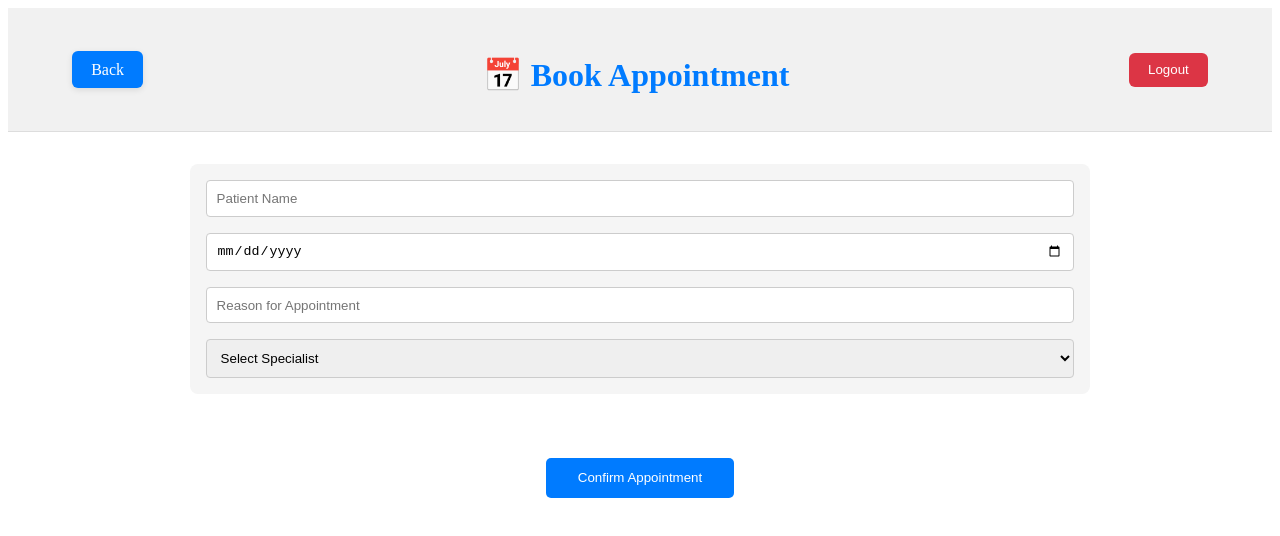
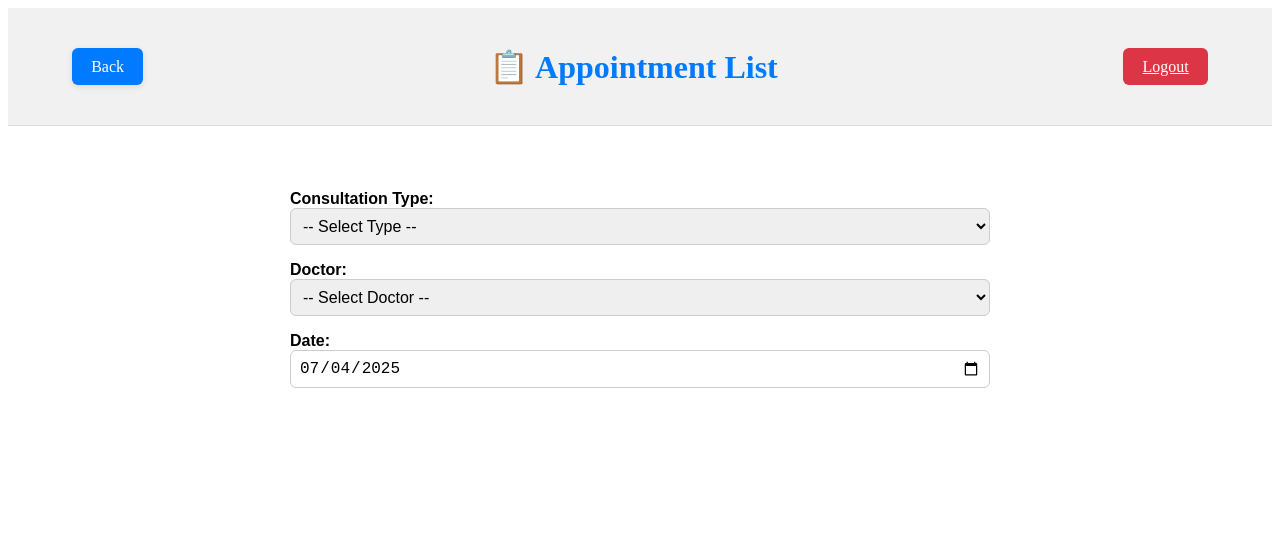
Before and after one commit to monsieur-here/MedicalManagementSystem_SDEPractice, a SvelteKit app in the folder med-manage/: page /homepage/doctors in a window 1280 px wide. Shown: the top 536 px of the page. Built offline with nearby package versions, Linux system fonts and the light colour scheme.

Commit message:
merge consflicts

```diff
--- a/med-manage/src/routes/homepage/doctors/+page.svelte
+++ b/med-manage/src/routes/homepage/doctors/+page.svelte
@@ -1,210 +1,196 @@
 <script>
-  import { goto } from "$app/navigation";
-  import { page } from "$app/stores";
+  //to check if doctors are available in receptionist portal
+  import { onMount } from 'svelte';
 
-  $: user_type = $page.url.searchParams.get("user_type");
-  let doctors = [
-    {
-      id: 1,
-      name: "Dr. Smith",
-      specialty: "Cardiologist",
-      schedule: ["2025-06-10 10:00", "2025-06-20 14:00", "2025-06-21 09:00"],
-    },
-    {
-      id: 2,
-      name: "Dr. Jane Doe",
-      specialty: "Dermatologist",
-      schedule: ["2025-06-10 11:00", "2025-06-12 15:00"],
-    },
+  let selectedDate = new Date().toISOString().split("T")[0];
+  let selectedConsultationType = '';
+  let selectedDoctor = '';
+  let selectedTime = '';
+  let showConfirmation = false;
+  let patientId=0;
+  let visitDescription='';
+  let status='';
+
+  const consultationTypes = ['General', 'Dental', 'Cardiology', 'Dermatology'];
+
+  const doctors = [
+    { doctorId: 1, doctorName: 'Dr. Smith', specialist: 'General' },
+    { doctorId: 2, doctorName: 'Dr. Adams', specialist: 'Dental' },
+    { doctorId: 3, doctorName: 'Dr. Gomez', specialist: 'Cardiology' },
+    { doctorId: 4, doctorName: 'Dr. Patel', specialist: 'Dermatology' }
   ];
 
-  let selectedDoctor = "";
-  let selectedTime = "";
-  let bookingMessage = "";
+  const slots = ['09:00 AM', '10:00 AM', '11:00 AM', '02:00 PM', '03:00 PM', '04:00 PM'];
 
-  let name = "";
-  let date = "";
-  let reason = "";
-  let specialist = "";
+  let availability = Object.create(null);
 
-  function handleBooking() {
-    if (!selectedDoctor || !selectedTime) {
-      bookingMessage = "Please select a doctor and a time slot.";
+  onMount(() => {
+    doctors.forEach(doc => {
+      availability[doc.doctorId] = {};
+      for (let i = 0; i < 7; i++) {
+        const date = new Date();
+        date.setDate(date.getDate() + i);
+        const dateStr = date.toISOString().split("T")[0];
+        availability[doc.doctorId][dateStr] = slots.filter(() => Math.random() > 0.3);
+      }
+    });
+  });
+
+  $: filteredDoctors = selectedConsultationType
+    ? doctors.filter(doc => doc.specialist === selectedConsultationType)
+    : doctors;
+
+  $: availableSlots = selectedDoctor && selectedDate
+    ? availability[+selectedDoctor]?.[selectedDate] || []
+    : [];
+
+  /**
+     * @param {string} time
+     */
+  function confirmAppointment(time) {
+  const now = new Date();
+  const slotDateTime = new Date(`${selectedDate}T${convertTo24Hour(time)}`);
+
+  // Add 5 hours to the current time
+  const minBookingTime = new Date(now.getTime() + 5 * 60 * 60 * 1000);
+
+  if (slotDateTime < minBookingTime) {
+    alert("❌ You can only book appointments at least 5 hours in advance.");
     return;
   }
 
-    const selectedDateTime = new Date(selectedTime);
-    const now = new Date();
+  selectedTime = time;
+  showConfirmation = true;
+  status="Scheduled";
 
-    if (selectedDateTime < now) {
-      bookingMessage = "❌ You cannot book an appointment in the past.";
-      return;
+  setTimeout(() => {
+    showConfirmation = false;
+    selectedTime = '';
+  }, 3000);
 }
 
-    const details = {
-      name,
-      date: selectedTime.split(" ")[0], // extracts date
-      time: selectedTime.split(" ")[1], // extracts time
-      reason,
-      specialist,
-    };
+    /**
+     * @param {string} timeStr
+     */
+function convertTo24Hour(timeStr) {
+  const [time, meridian] = timeStr.split(" ");
+  let [hours, minutes] = time.split(":").map(Number);
 
-    const query = new URLSearchParams(details).toString();
-    goto(`/dashboard/appointments/confirm?${query}`);
+  if (meridian === "PM" && hours !== 12) hours += 12;
+  if (meridian === "AM" && hours === 12) hours = 0;
+
+  // Ensure two-digit formatting
+  const pad = (/** @type {number} */ n) => String(n).padStart(2, '0');
+  return `${pad(hours)}:${pad(minutes)}:00`;
 }
 
-  function bookAppointment() {
-    if (!selectedDoctor || !selectedTime) {
-      bookingMessage = "Please select a future time slot.";
-      return;
-    }
-
-    bookingMessage = `✅ Appointment booked with ${selectedDoctor} at ${selectedTime}`;
-    selectedDoctor = "";
-    selectedTime = "";
-  }
-  $: filteredDoctors = doctors.map((doctor) => {
-    const slotsForDate = doctor.schedule.filter((slot) => {
-      const [slotDate] = slot.split(" ");
-      const today = new Date().toISOString().split("T")[0];
-
-      // Only match slots for the selected date
-      if (!date || slotDate !== date) return false;
-
-      // Ensure time is not in the past if it's today
-      const slotDateTime = new Date(slot);
-      const now = new Date();
-
-      return slotDateTime >= now;
-    });
-
-    return { ...doctor, filteredSchedule: slotsForDate };
-  });
 </script>
 
 <div class="header">
-  <a href={`/homepage?user_type=${user_type}`} class="home-button">Back</a>
-  <h1>📅 Book Appointment</h1>
-  <button class="logout-button" on:click={() => goto("/")}>Logout</button>
+	<a href={`/homepage?user_type=Staff`} class="home-button">Back</a>
+	<h1 class="title">📋 Appointment List</h1>
+	<a href="/" class="logout-button">Logout</a>
+</div>
+<div class="container">
+  <div class="filters">
+    <label>
+      Consultation Type:
+      <select bind:value={selectedConsultationType}>
+        <option value="">-- Select Type --</option>
+        {#each consultationTypes as type}
+          <option>{type}</option>
+        {/each}
+      </select>
+    </label>
+
+    <label>
+      Doctor:
+      <select bind:value={selectedDoctor}>
+        <option value="">-- Select Doctor --</option>
+        {#each filteredDoctors as doc}
+          <option value={doc.doctorId}>{doc.doctorName}</option>
+        {/each}
+      </select>
+    </label>
+
+    <label>
+      Date:
+      <input type="date" bind:value={selectedDate} min={new Date().toISOString().split('T')[0]} />
+    </label>
   </div>
 
-<!-- Form Fields Only -->
-<form on:submit|preventDefault={handleBooking}>
-  <div class="form-section">
-    <input placeholder="Patient Name" bind:value={name} required />
-    <input type="date" bind:value={date} required />
-    <input placeholder="Reason for Appointment" bind:value={reason} required />
-    <select bind:value={specialist} required>
-      <option value="" disabled selected>Select Specialist</option>
-      <option>Cardiologist</option>
-      <option>Dermatologist</option>
-      <option>General Physician</option>
-      <option>Neurologist</option>
-    </select>
+
+  {#if selectedDoctor && selectedDate}
+    <div class="slots">
+	<h2>Available Slots for {doctors.find(d => d.doctorId === +selectedDoctor)?.doctorName} on {selectedDate}</h2>
+      {#if availableSlots.length > 0}
+        <ul>
+          {#each availableSlots as time}
+			<li><button on:click={() => confirmAppointment(time)}>{time}</button></li>
+          {/each}
+        </ul>
+      {:else}
+        <p>No slots available.</p>
+      {/if}
+    </div>
+  {/if}
+
+  {#if showConfirmation}
+  <div class="popup">
+    ✅ Appointment confirmed with {doctors.find(d => d.doctorId === +selectedDoctor)?.doctorName} on {selectedDate} at {selectedTime}
+  </div>
+{/if}
+
 </div>
 
-  <!-- Doctor Cards -->
-  <div class="doctors">
-    {#each filteredDoctors as doctor (doctor.id)}
-      {#if doctor.filteredSchedule.length > 0}
-        <div class="card">
-          <h2>{doctor.name}</h2>
-          <p><strong>Specialty:</strong> {doctor.specialty}</p>
-          <p><strong>Available Slots:</strong></p>
-          <ul>
-            {#each doctor.filteredSchedule as slot}
-              <li>
-                <input
-                  type="radio"
-                  name="appointment"
-                  id="{doctor.id}-{slot}"
-                  value={slot}
-                  bind:group={selectedTime}
-                  on:change={() => (selectedDoctor = doctor.name)}
-                />
-                <label for="{doctor.id}-{slot}">{slot}</label>
-              </li>
-            {/each}
-          </ul>
-        </div>
-      {/if}
-    {/each}
-  </div>
-
-  <!-- Confirmation Button at End -->
-  <button type="submit" class="confirm-button">Confirm Appointment</button>
-</form>
-
-<!-- Optional feedback message -->
-{#if bookingMessage}
-  <p class="message">{bookingMessage}</p>
-{/if}
-
 <style>
+  .container {
+    max-width: 700px;
+    margin: auto;
+    padding: 2rem;
+    font-family: sans-serif;
+  }
   h1 {
+    color: #007bff;
     text-align: center;
-    margin-top: 2rem;
-    color: #007bff;
   }
-
-  form {
-    display: flex;
-    flex-direction: column;
-    max-width: 900px;
-    margin: 2rem auto;
-    gap: 2rem;
-  }
-
-  .form-section {
+  .filters {
     display: flex;
     flex-direction: column;
     gap: 1rem;
-    padding: 1rem;
-    background: #f5f5f5;
-    border-radius: 8px;
+    margin: 2rem 0;
   }
-
-  input,
-  select {
-    padding: 0.6rem;
+  label {
+    display: flex;
+    flex-direction: column;
+    font-weight: bold;
+  }
+  select, input[type="date"] {
+    padding: 0.5rem;
+    font-size: 1rem;
+    border-radius: 6px;
     border: 1px solid #ccc;
-    border-radius: 4px;
   }
-
-  .doctors {
-    display: grid;
-    grid-template-columns: repeat(auto-fit, minmax(300px, 1fr));
-    gap: 1.5rem;
+  .slots ul {
+    display: flex;
+    flex-wrap: wrap;
+    gap: 1rem;
+    padding: 0;
   }
-
-  .card {
-    border: 1px solid #ddd;
-    border-radius: 10px;
-    padding: 1rem;
-    background: #f9f9f9;
-    box-shadow: 0 2px 6px rgba(0, 0, 0, 0.1);
+  .slots li {
+    list-style: none;
   }
-
-  .confirm-button {
-    align-self: center;
-    padding: 0.8rem 2rem;
-    background-color: #007bff;
+  button {
+    padding: 0.6rem 1.2rem;
+    background-color: #28a745;
     color: white;
     border: none;
-    border-radius: 5px;
+    border-radius: 6px;
     cursor: pointer;
-    transition: background-color 0.2s;
+    transition: background-color 0.3s ease;
   }
-
-  .confirm-button:hover {
-    background-color: #0056b3;
-  }
-
-  .message {
-    text-align: center;
-    color: green;
-    font-weight: bold;
-    margin-top: 1rem;
+  button:hover {
+    background-color: #218838;
   }
   .home-button {
 		display: inline-block;
@@ -246,4 +232,14 @@
 	.logout-button:hover {
 		background-color: #c82333;
 	}
+	.popup {
+  margin-top: 1rem;
+  padding: 1rem;
+  background-color: #d4edda;
+  border: 1px solid #c3e6cb;
+  color: #155724;
+  border-radius: 6px;
+  font-weight: bold;
+  text-align: center;
+}
 </style>
```
Also changed, not shown: med-manage/src/routes/homepage/appointments/+page.svelte (+20 -13 lines), med-manage/src/routes/homepage/diagnosis/+page.svelte (+26 -4 lines), med-manage/src/routes/homepage/room/+page.svelte (+53 -2 lines). Lines whose indentation alone changed are shown as unchanged.
